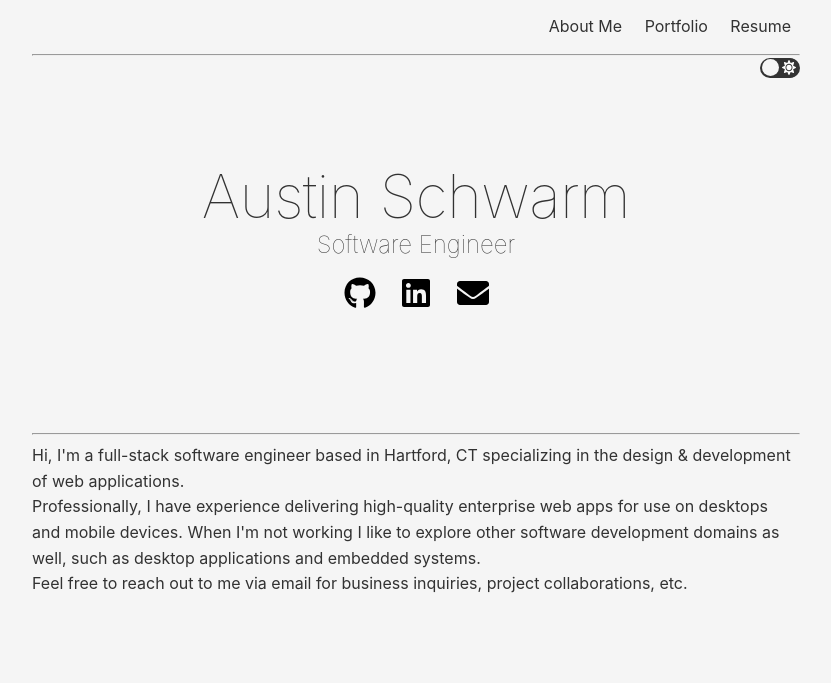
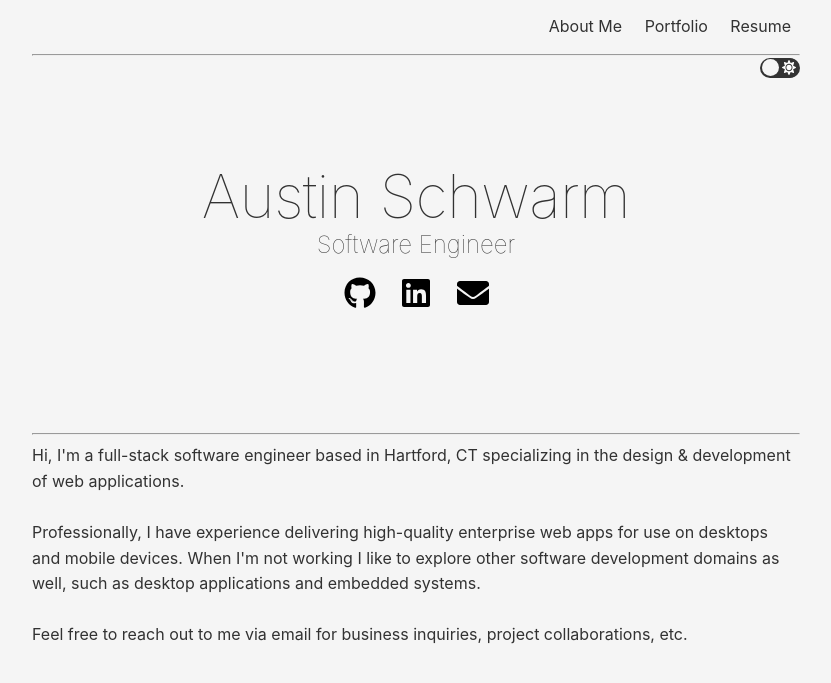
Before and after one commit to schwarmau/schwarmau.github.io, a Jekyll site: the page built from index.html, in a window 1280 px wide. Shown: the top 683 px of the page, without its empty margins (224-1055 px from the left). Built offline with Jekyll 4.4.1, drawn with Linux system fonts in a browser that asks for light colours.

Commit message:
more minor updates to hyperlinks and index

```diff
--- a/assets/css/global.css
+++ b/assets/css/global.css
@@ -5,6 +5,7 @@
     --mobile-selected-menu-items-color: rgb(150,150,150);
     --selected-menu-items-color: rgb(100,100,100);
     --shadow-color: rgb(40,40,40);
+    --unvisited-hyperlinks-color: rgb(0, 0, 238);
     --visited-hyperlinks-color: rgb(160, 0, 235);
     font-size: 18px;
     background-color: var(--primary-background-color);
@@ -16,12 +17,16 @@
         --mobile-menu-color: rgb(40,40,40);
         --mobile-selected-menu-items-color: rgb(0,110,150);
         --selected-menu-items-color: rgb(140,140,140);
+        --unvisited-hyperlinks-color: rgb(0, 50, 230);
         --visited-hyperlinks-color: rgb(211, 41, 245);
     }
 
-a:visited {
-    color: var(--visited-hyperlinks-color);
+a {
+    color: var(--unvisited-hyperlinks-color);
 }
+    a:visited {
+        color: var(--visited-hyperlinks-color);
+    }
 
 body {
     width: 65%;
--- a/index.html
+++ b/index.html
@@ -19,8 +19,12 @@
 
 <p>
     Hi, I'm a full-stack software engineer based in Hartford, CT specializing in the design & development of web applications.
-    <br />
+</p>
+<br />
+<p>
     Professionally, I have experience delivering high-quality enterprise web apps for use on desktops and mobile devices. When I'm not working I like to explore other software development domains as well, such as desktop applications and embedded systems.
-    <br />
+</p>
+<br />
+<p>
     Feel free to reach out to me via email for business inquiries, project collaborations, etc.
 </p>
```
